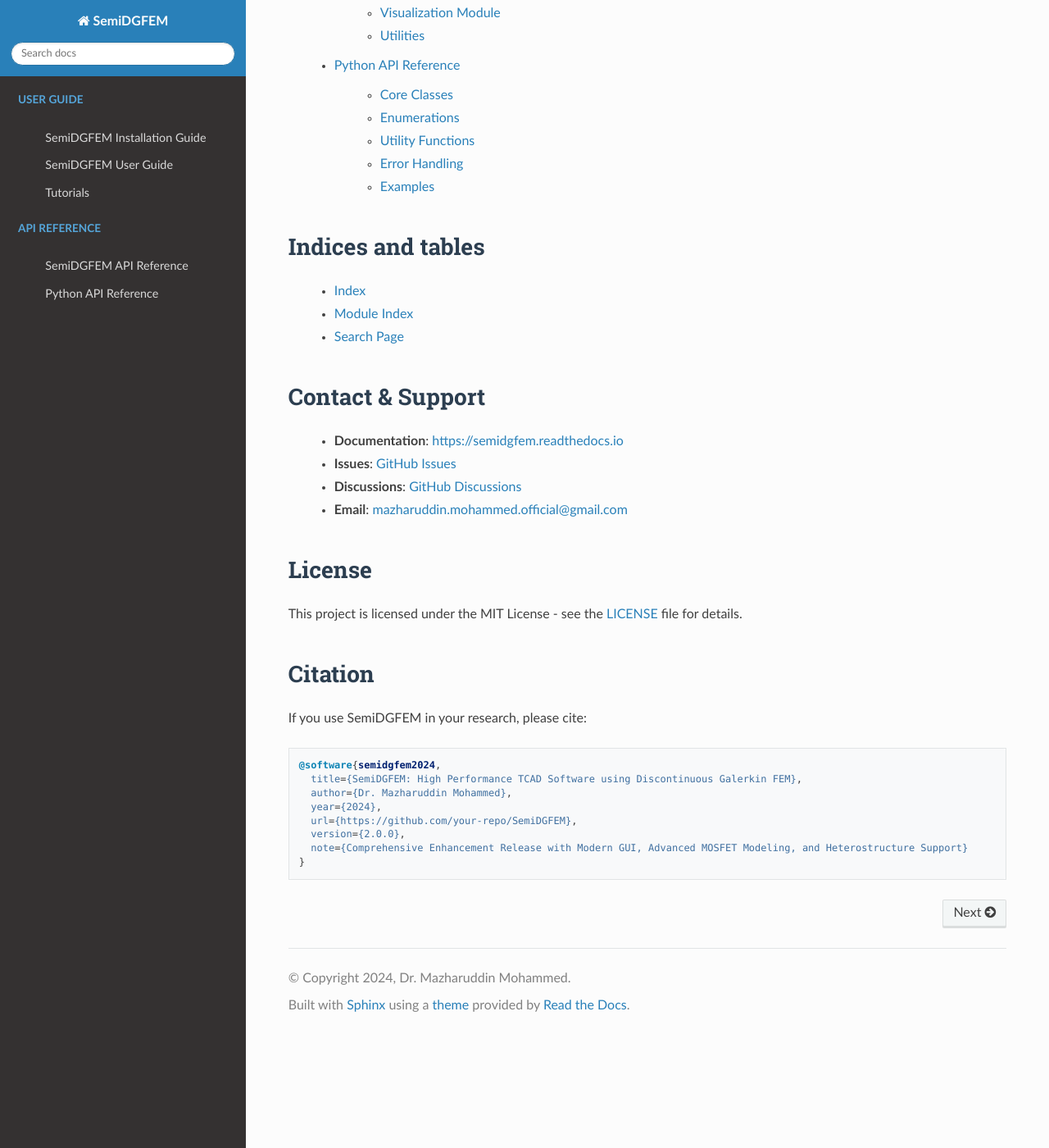
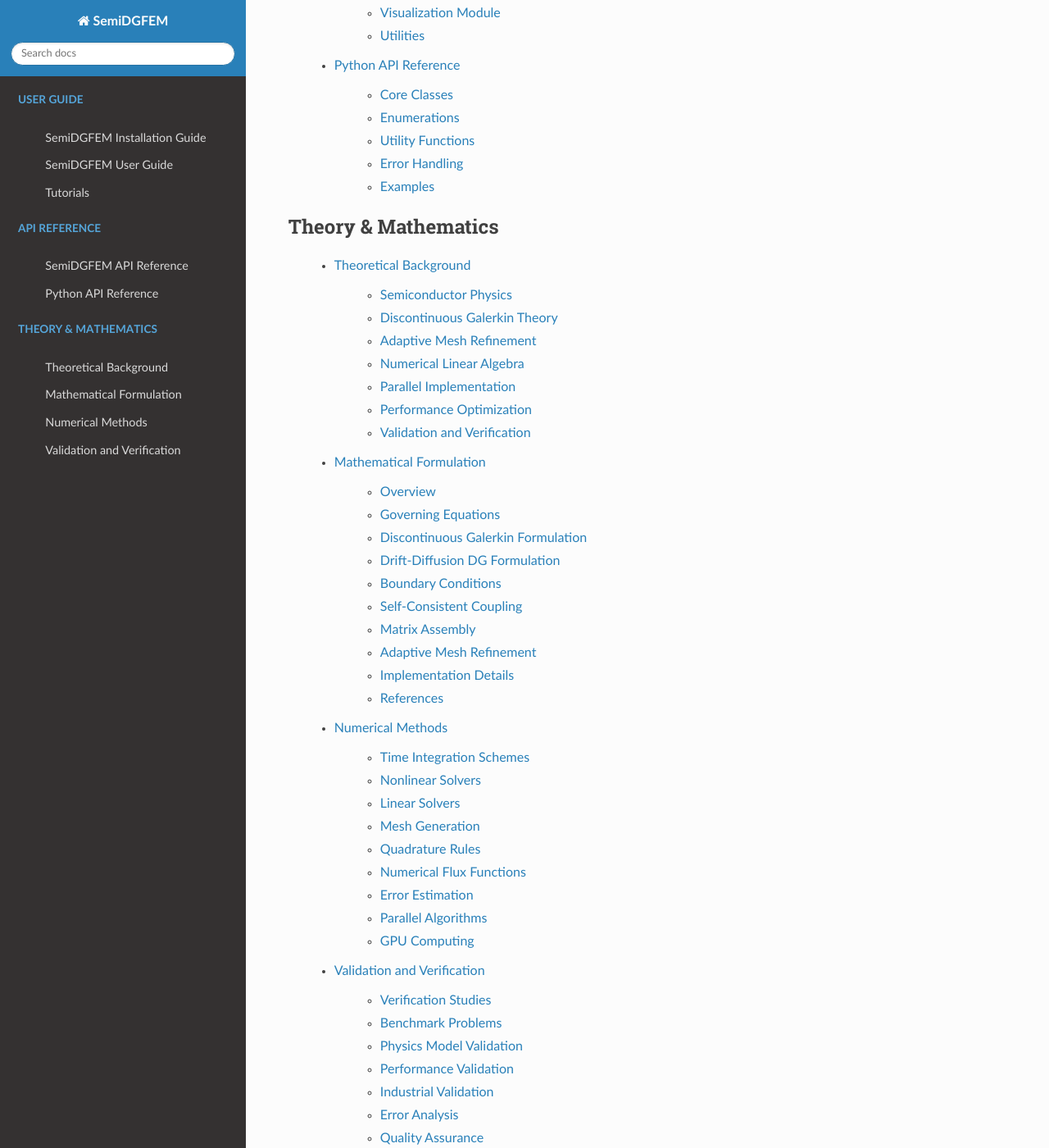
Before and after one commit to Mazharuddin-Mohammed/SemiDGFEM, a Sphinx documentation site: the page built from docs/index.rst, in a window 1280 px wide and 1400 px high, scrolled down 3647 px. Shown: the whole window at 82% size. Built offline with Sphinx 7.4.7 and the Read the Docs theme 3.1.0, drawn with Linux system fonts in a browser that asks for light colours; pages that are not in the unit, such as notebooks, are missing from menus.

Commit message:
docs(index): add Theory & Mathematics section to documentation
- Add new Theory & Mathematics section in table of contents
- Include theory, mathematical_formulation, numerical_methods, and validation
- Improve documentation structure and navigation
- Ensure proper linkage between mathematical content sections

```diff
--- a/docs/index.rst
+++ b/docs/index.rst
@@ -137,6 +137,15 @@
 
 .. toctree::
    :maxdepth: 2
+   :caption: Theory & Mathematics
+
+   theory
+   mathematical_formulation
+   numerical_methods
+   validation
+
+.. toctree::
+   :maxdepth: 2
    :caption: Advanced Topics
 
    gpu_acceleration
```
